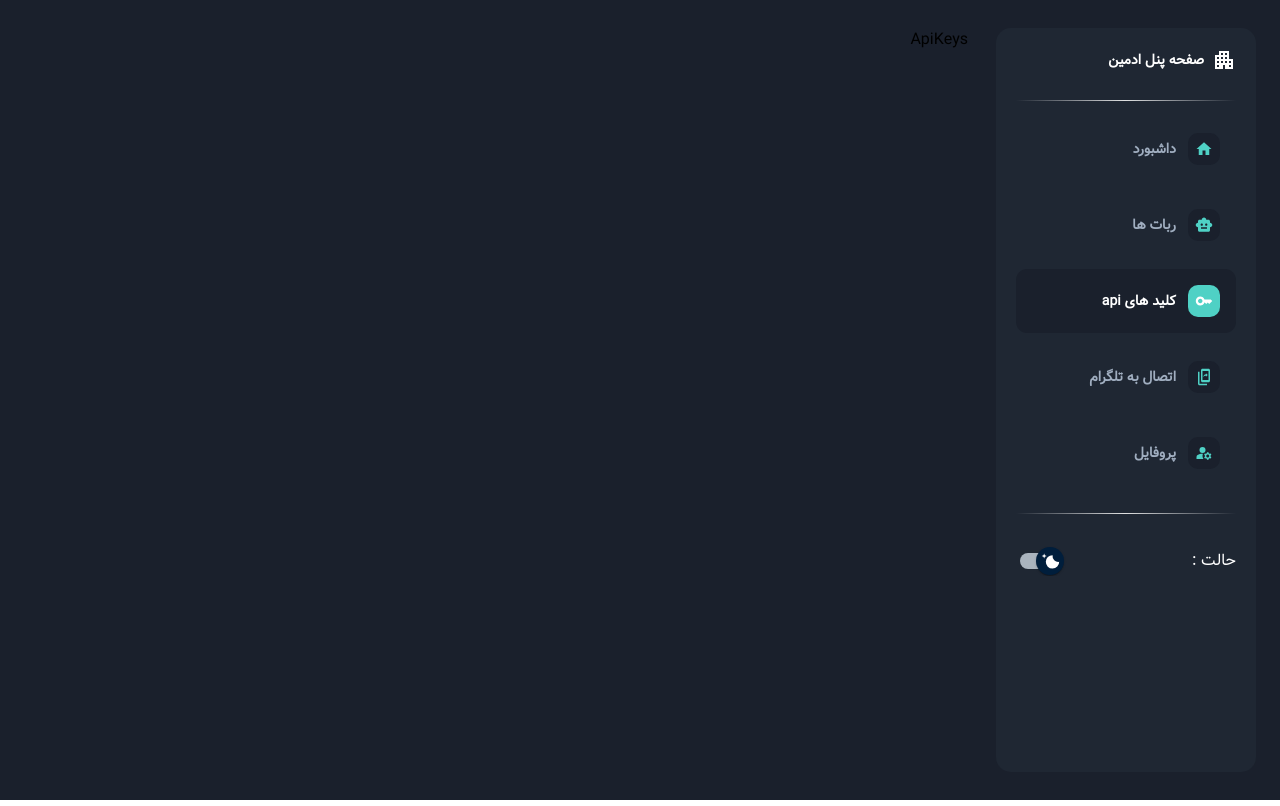
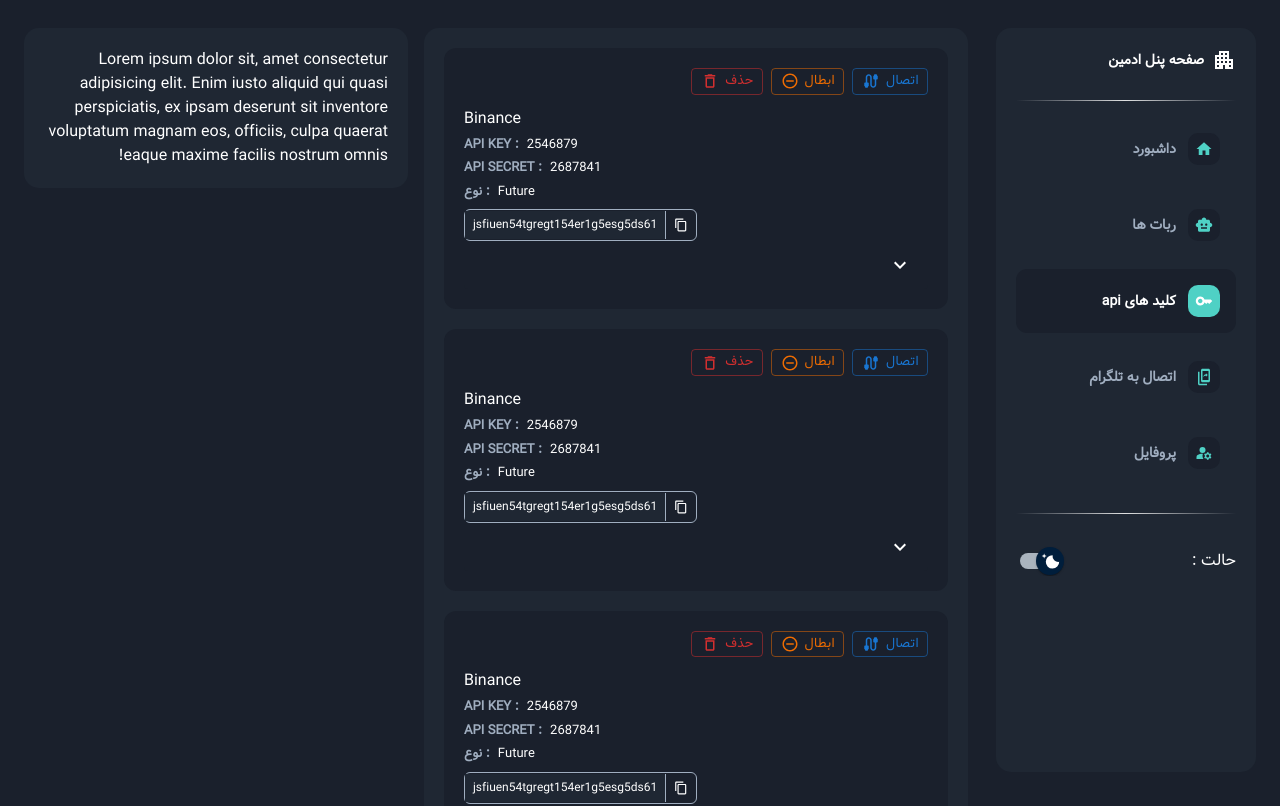
Before and after one commit to Alivolley/adminbotmix, a React (Vite) app: page /admin-panel/api-keys in a window 1280 px wide. Shown: the top 806 px of the page. Built offline with nearby package versions, Linux system fonts and the light colour scheme.

Commit message:
api key pages first accordion part finished

```diff
--- /dev/null
+++ b/src/components/pages/api-keys/accordion-component/accordion-component.jsx
@@ -0,0 +1,137 @@
+import { useRef, useState } from 'react';
+
+// MUI
+import { Button } from '@mui/material';
+import Accordion from '@mui/material/Accordion';
+import AccordionSummary from '@mui/material/AccordionSummary';
+import AccordionDetails from '@mui/material/AccordionDetails';
+import IconButton from '@mui/material/IconButton';
+
+// Icons
+import CableIcon from '@mui/icons-material/Cable';
+import DoDisturbOnOutlinedIcon from '@mui/icons-material/DoDisturbOnOutlined';
+import DeleteOutlineIcon from '@mui/icons-material/DeleteOutline';
+import ExpandMoreIcon from '@mui/icons-material/ExpandMore';
+import ContentCopyIcon from '@mui/icons-material/ContentCopy';
+
+function AccordionComponent() {
+  const [copyStatus, setCopyStatus] = useState({
+    outerLink: false,
+    innerLink: false,
+  });
+
+  const outerLinkRef = useRef();
+
+  const copyOuterLink = () => {
+    navigator.clipboard.writeText(outerLinkRef.current.innerText).then(() => {
+      setCopyStatus(prev => ({
+        ...prev,
+        outerLink: true,
+      }));
+
+      setTimeout(() => {
+        setCopyStatus(prev => ({
+          ...prev,
+          outerLink: false,
+        }));
+      }, 2000);
+    });
+  };
+
+  return (
+    <div className="rounded-xl bg-bgPrimary p-3 text-textMain dark:bg-bgPrimaryDark dark:text-textMainDark customSm:p-5">
+      <div dir="rtl">
+        <div className="flex flex-wrap items-center  gap-1 customSm:gap-2">
+          <Button
+            variant="outlined"
+            className="gap-[2px] !p-[1px] !pr-2 !font-vazir customSm:gap-2"
+            size="small"
+            endIcon={<CableIcon />}
+          >
+            اتصال
+          </Button>
+          <Button
+            variant="outlined"
+            className="gap-[2px] !p-[1px] !pr-2 !font-vazir customSm:gap-2"
+            size="small"
+            color="warning"
+            endIcon={<DoDisturbOnOutlinedIcon />}
+          >
+            ابطال
+          </Button>
+          <Button
+            variant="outlined"
+            className="gap-[2px] !p-[1px] !pr-2 !font-vazir customSm:gap-2"
+            size="small"
+            color="error"
+            endIcon={<DeleteOutlineIcon />}
+          >
+            حذف
+          </Button>
+        </div>
+        <div className="mt-8 customSm:mt-3" dir="ltr">
+          <p>Binance</p>
+          <div className="mt-1 flex items-center gap-2 text-[13px]">
+            <p className="font-bold text-textGray">API KEY :</p>
+            <p>2546879</p>
+          </div>
+          <div className="mt-1 flex items-center gap-2 text-[13px]">
+            <p className="font-bold text-textGray">API SECRET :</p>
+            <p>2687841</p>
+          </div>
+          <div className="mt-1 flex items-center gap-2 text-[13px]">
+            <p className="font-bold text-textGray">نوع :</p>
+            <p>Future</p>
+          </div>
+        </div>
+
+        <div
+          dir="ltr"
+          className="relative mr-auto mt-2 flex w-fit items-center rounded-md border-[1px] border-solid border-textGray text-[10px] customSm:text-xs"
+        >
+          <p
+            className="border-r-[1px] border-solid border-textGray bg-bgSecondary px-2 py-[6px] dark:bg-bgSecondaryDark"
+            ref={outerLinkRef}
+          >
+            jsfiuen54tgregt154er1g5esg5ds61
+          </p>
+          <IconButton
+            aria-label="delete"
+            className="text-sm !text-inherit"
+            onClick={copyOuterLink}
+          >
+            <ContentCopyIcon className="!text-sm" />
+          </IconButton>
+          {copyStatus.outerLink ? (
+            <div className="absolute inset-x-0 bottom-[-30px] z-[1] mx-auto w-fit whitespace-nowrap rounded-md bg-black p-[6px] text-[10px]">
+              کپی شد
+            </div>
+          ) : null}
+        </div>
+      </div>
+      <Accordion
+        className="!bg-inherit !text-inherit"
+        sx={{
+          boxShadow: 'none',
+          '&.MuiAccordion-root:before': {
+            display: 'none',
+          },
+        }}
+      >
+        <AccordionSummary
+          expandIcon={<ExpandMoreIcon className="dark:text-textMainDark" />}
+          dir="ltr"
+          className=""
+        />
+        <AccordionDetails>
+          <p>
+            Lorem ipsum dolor sit amet, consectetur adipiscing elit. Suspendisse
+            malesuada lacus ex, sit amet blandit leo lobortis eget.
+          </p>
+        </AccordionDetails>
+      </Accordion>
+    </div>
+  );
+}
+
+export default AccordionComponent;
--- a/src/pages/api-keys/api-keys.jsx
+++ b/src/pages/api-keys/api-keys.jsx
@@ -1,5 +1,36 @@
+// MUI
+import { Grid } from '@mui/material';
+
+// Components
+import CardWrapper from '../../components/templates/card-wrapper/card-wrapper';
+import AccordionComponent from '../../components/pages/api-keys/accordion-component/accordion-component';
+
 function ApiKeys() {
-  return <div>ApiKeys</div>;
+  return (
+    <div>
+      <Grid container spacing={2}>
+        <Grid item xs={12} md={7}>
+          <CardWrapper>
+            <div className="space-y-5">
+              <AccordionComponent />
+              <AccordionComponent />
+              <AccordionComponent />
+              <AccordionComponent />
+              <AccordionComponent />
+            </div>
+          </CardWrapper>
+        </Grid>
+        <Grid item xs={12} md={5}>
+          <CardWrapper>
+            Lorem ipsum dolor sit, amet consectetur adipisicing elit. Enim iusto
+            aliquid qui quasi perspiciatis, ex ipsam deserunt sit inventore
+            voluptatum magnam eos, officiis, culpa quaerat eaque maxime facilis
+            nostrum omnis!
+          </CardWrapper>
+        </Grid>
+      </Grid>
+    </div>
+  );
 }
 
 export default ApiKeys;
```
